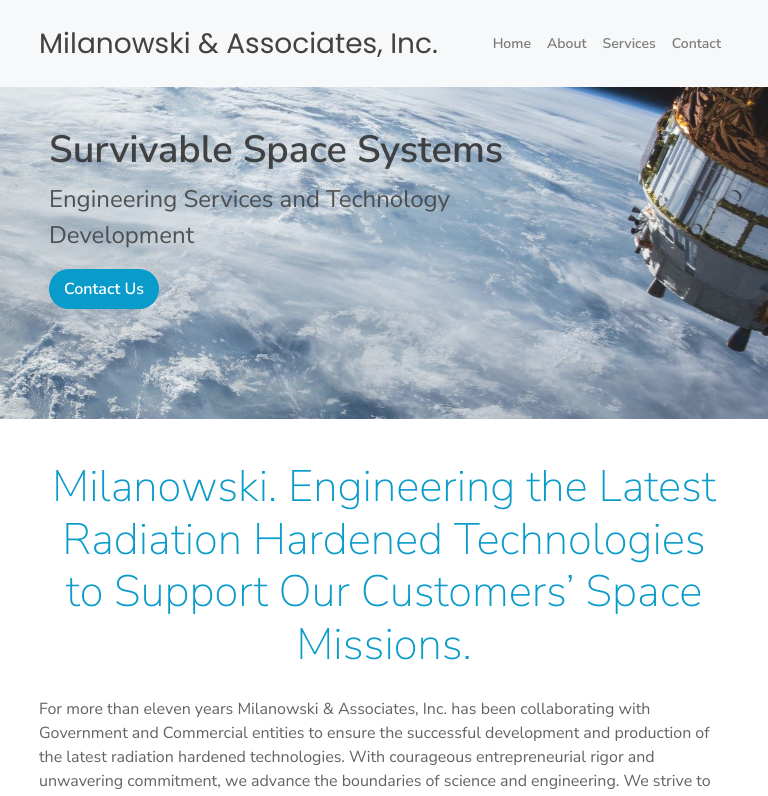
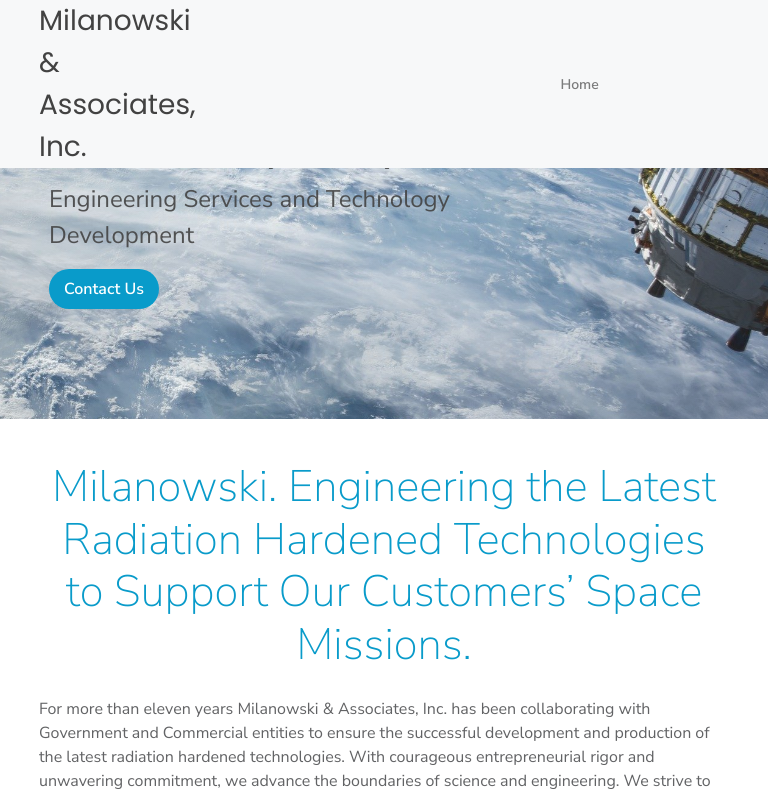
Before and after one commit to saronnhong/saron-portfolio, a React (Create React App) app in the folder client/: page / in a window 768 px wide. Shown: the top 796 px of the page. Built offline with nearby package versions, Linux system fonts and the light colour scheme.

Commit message:
adjust size of nav links in mobile

```diff
--- a/client/src/components/Navbar/style.css
+++ b/client/src/components/Navbar/style.css
@@ -59,7 +59,7 @@
         padding: 15px 0;
     }
     .nav-link{
-        font-size: 12px;
+        font-size: 16px;
         width: 100vw;
         text-align: center;
     }
@@ -71,6 +71,8 @@
         font-size: 28px;
     }
     .nav-link{
-        font-size: 14px;
+        font-size: 16px;
+        width: 100vw;
+        text-align: center;
     }
   }
```
